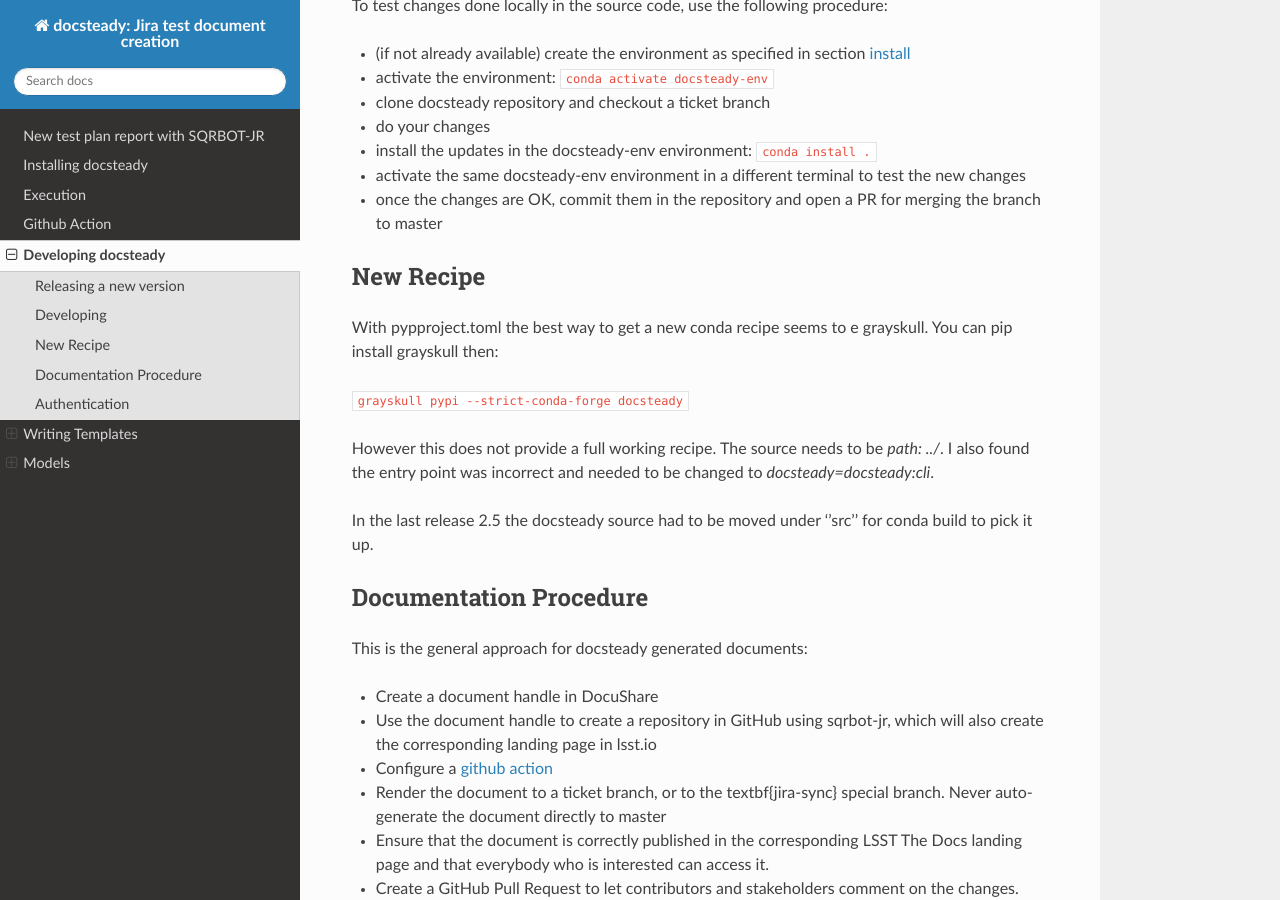
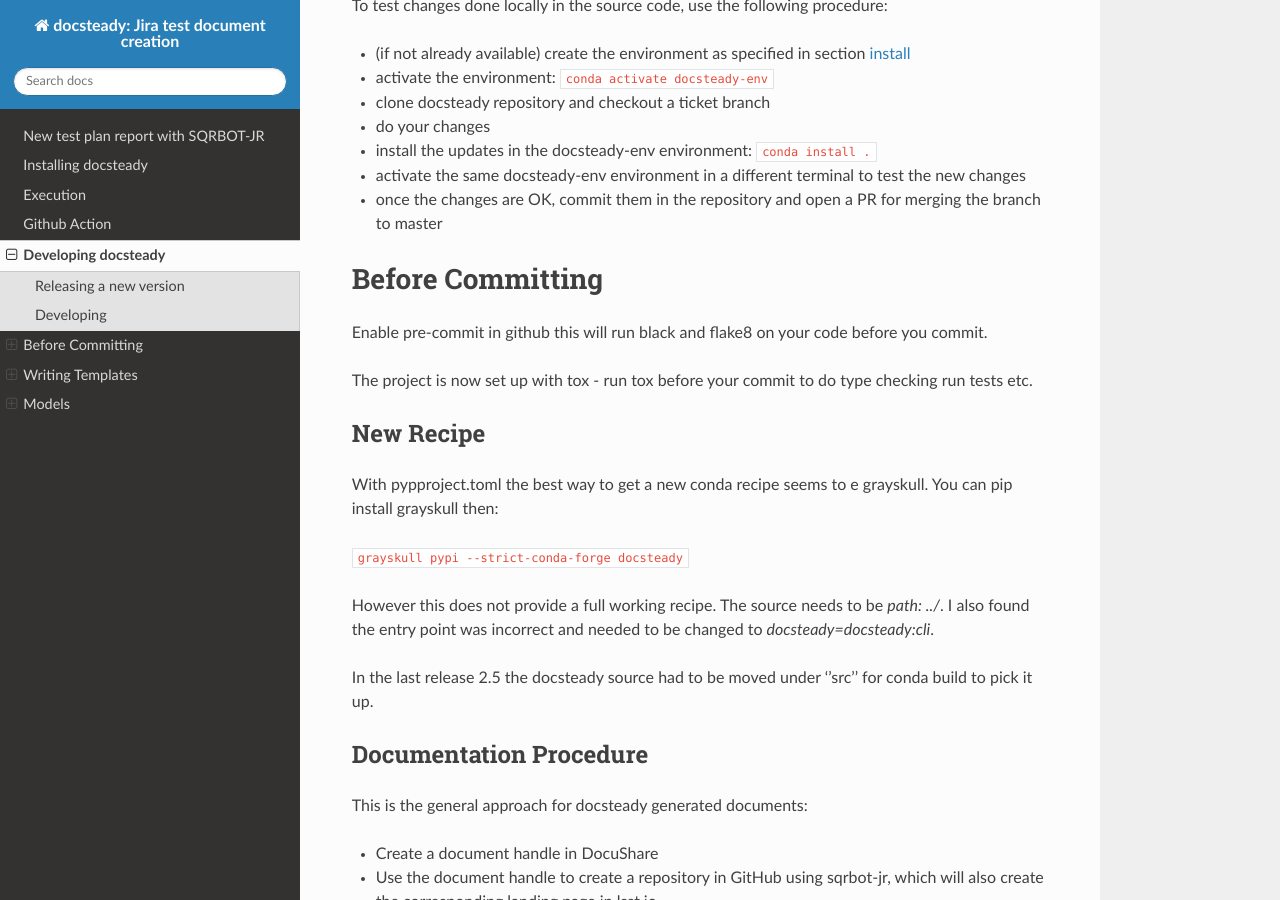
Before and after one commit to lsst-dm/docsteady, a Sphinx documentation site: the page built from docs/developer.rst, in a window 1280 px wide and 900 px high, scrolled down 981 px. Built offline with Sphinx 7.4.7 and the Read the Docs theme 2.0.0, drawn with Linux system fonts in a browser that asks for light colours; pages that are not in the unit, such as notebooks, are missing from menus; the version number could not be read and is left out.

Commit message:
remove sort test since now it is sorted - docs up for tox

```diff
--- a/docs/developer.rst
+++ b/docs/developer.rst
@@ -48,6 +48,12 @@
 - install the updates in the docsteady-env environment: ``conda install .``
 - activate the same docsteady-env environment in a different terminal to test the new changes
 - once the changes are OK, commit them in the repository and open a PR for merging the branch to master
+
+Before Committing
+=================
+Enable pre-commit in github this will run black and flake8 on your code before you commit.
+
+The project is now set up with tox - run tox before your commit to do type checking run tests etc.
 
 
 New Recipe
```
Also changed, not shown: 1 other file.
